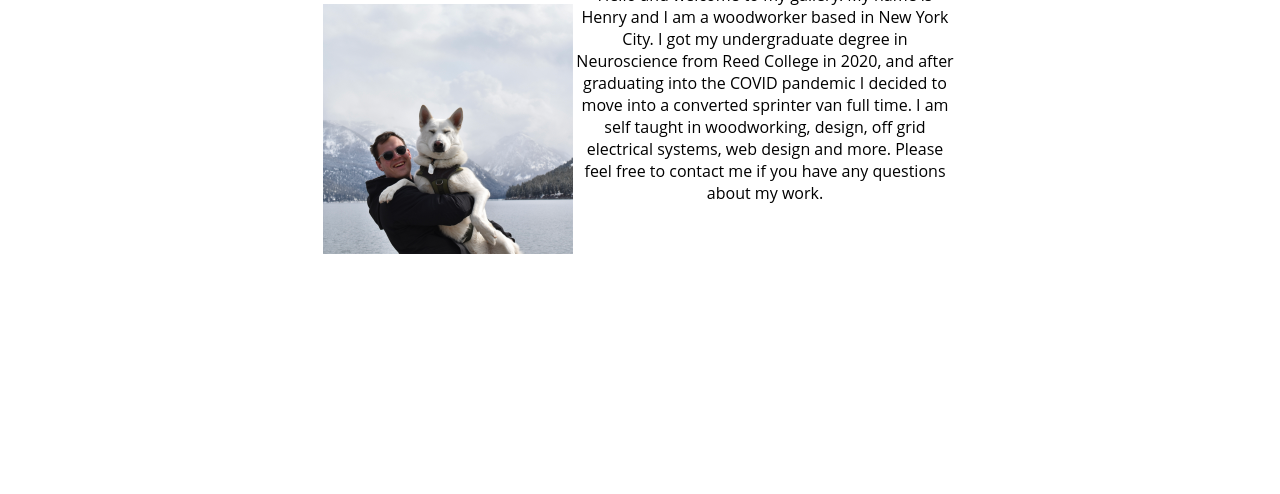
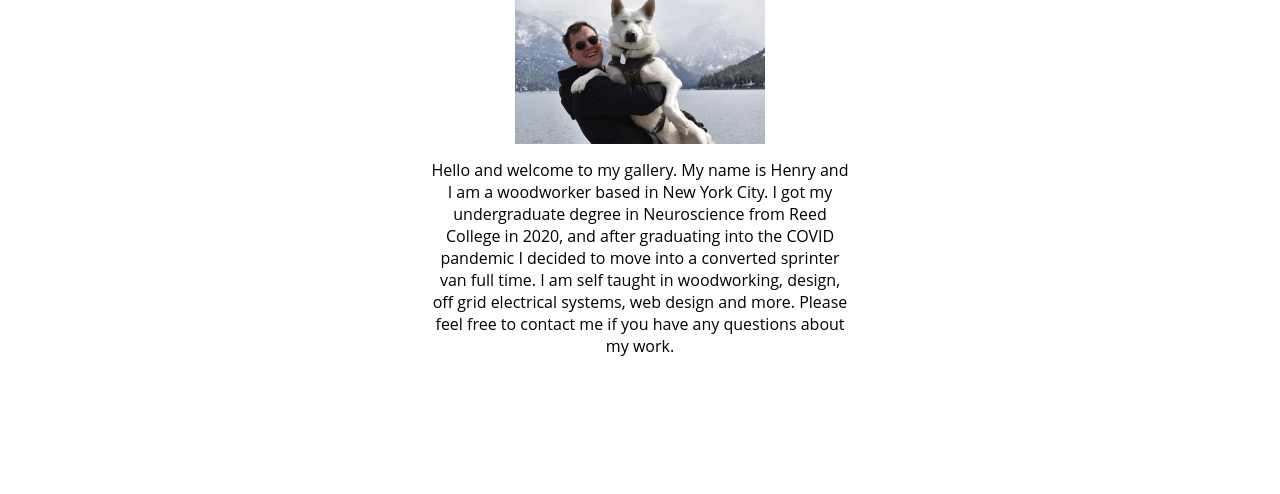
Before and after one commit to henskille/woodworkWeb, a plain HTML site: page woodworkWeb/aboutMe/aboutMe.html in a window 1280 px wide. Shown: the part 306-800 px from the top of the page. Drawn offline with Linux system fonts and the light colour scheme.

Commit message:
Added closing div tag for intro html, made .intro css column, changed widths

```diff
--- a/woodworkWeb/aboutMe/aboutMe.css
+++ b/woodworkWeb/aboutMe/aboutMe.css
@@ -1,14 +1,14 @@
-*{
+* {
     margin: 0;
     padding: 0;
-    box-sizing:  border-box;
+    box-sizing: border-box;
 }
 
-body{
+body {
     font-family: 'Open Sans', sans-serif;
 }
 
-header{
+header {
     height: 100px;
     background-color: #3F5B31;
 
@@ -17,9 +17,9 @@ justify-content: space-between;
     align-items: center;
 }
 
-ul{
+ul {
     display: flex;
-    list-style-type: none ;
+    list-style-type: none;
     padding-right: 15px;
 }
 
@@ -28,20 +28,21 @@ ul{
     width: auto;
     padding-left: 15px;
 }
-.logo img{
+
+.logo img {
     padding: 25px;
 }
 
 
-ul li a{
-    padding:0 20px;
+ul li a {
+    padding: 0 20px;
     text-decoration: none;
     color: white;
     display: inline-block;
 }
 
 
-#currentPage::after{
+#currentPage::after {
     content: '';
     display: block;
     height: 4px;
@@ -49,7 +50,7 @@ ul li a{
     background: white;
 }
 
-li a::after{
+li a::after {
     content: '';
     display: block;
     height: 4px;
@@ -58,16 +59,34 @@ li a::after{
     transition: all .5s;
 }
 
-li a:hover::after{
+li a:hover::after {
     width: 100%;
 }
 
-.intro{
+.intro {
     display: flex;
-    height: calc(600px);
+    flex-direction: column;
+    /* height: calc(600px); this is breaking page size changes*/
     align-items: center;
     justify-content: center;
     width: 100%;
+}
+
+.contain {
+    display: inline-flex;
+    flex-direction: column;
+    /* width: min-content; */
+    align-items: center;
+    width: 500px;
+    padding: 25px;
+}
+
+.text {
+    display: flex;
+    padding: 15px;
+    /* width: 30%; this is what is making the text change size with window changes because its a variable amount of the intro flex */
+    size: 14px;
+    text-align: center;
 }
 
 h1 {
@@ -75,9 +94,3 @@ h1 {
     color: #133b4f;
     padding-bottom: 20px;
 }
-.text{
-    display: flex;
-    width: 30%;
-    size: 14px;
-    text-align: center;
-}
--- a/woodworkWeb/aboutMe/aboutMe.html
+++ b/woodworkWeb/aboutMe/aboutMe.html
@@ -1,5 +1,6 @@
 <!DOCTYPE html>
 <html lang="en">
+
 <head>
     <meta charset="UTF-8">
     <meta http-equiv="X-UA-Compatible" content="IE=edge">
@@ -7,6 +8,7 @@
     <link rel="stylesheet" href="aboutMe.css">
     <title>About Me</title>
 </head>
+
 <body>
     <header>
         <div class="logo">
@@ -24,12 +26,19 @@
     <main>
         <div class="intro">
             <div class="contain">
-            <h1>Henry Killen</h1>
-            <img src="../meAndLou.jpeg" alt="" width = "250px" height="auto">
-        </div>
-        <div class="text">
-            <p>Hello and welcome to my gallery. My name is Henry and I am a woodworker based in New York City. I got my undergraduate degree in Neuroscience from Reed College in 2020, and after graduating into the COVID pandemic I decided to move into a converted sprinter van full time. I am self taught in woodworking, design, off grid electrical systems, web design and more. Please feel free to contact me if you have any questions about my work.</p>
+                <h1>Henry Killen</h1>
+                <img src="../meAndLou.jpeg" alt="" width="250px" height="auto">
+                <div class="text">
+                    <p>Hello and welcome to my gallery. My name is Henry and I am a woodworker based in New York City. I
+                        got my undergraduate degree in Neuroscience from Reed College in 2020, and after graduating into
+                        the COVID pandemic I decided to move into a converted sprinter van full time. I am self taught
+                        in woodworking, design, off grid electrical systems, web design and more. Please feel free to
+                        contact me if you have any questions about my work.</p>
+                </div>
+            </div>
+
         </div>
     </main>
 </body>
+
 </html>
```
Lines whose indentation alone changed are shown as unchanged.
